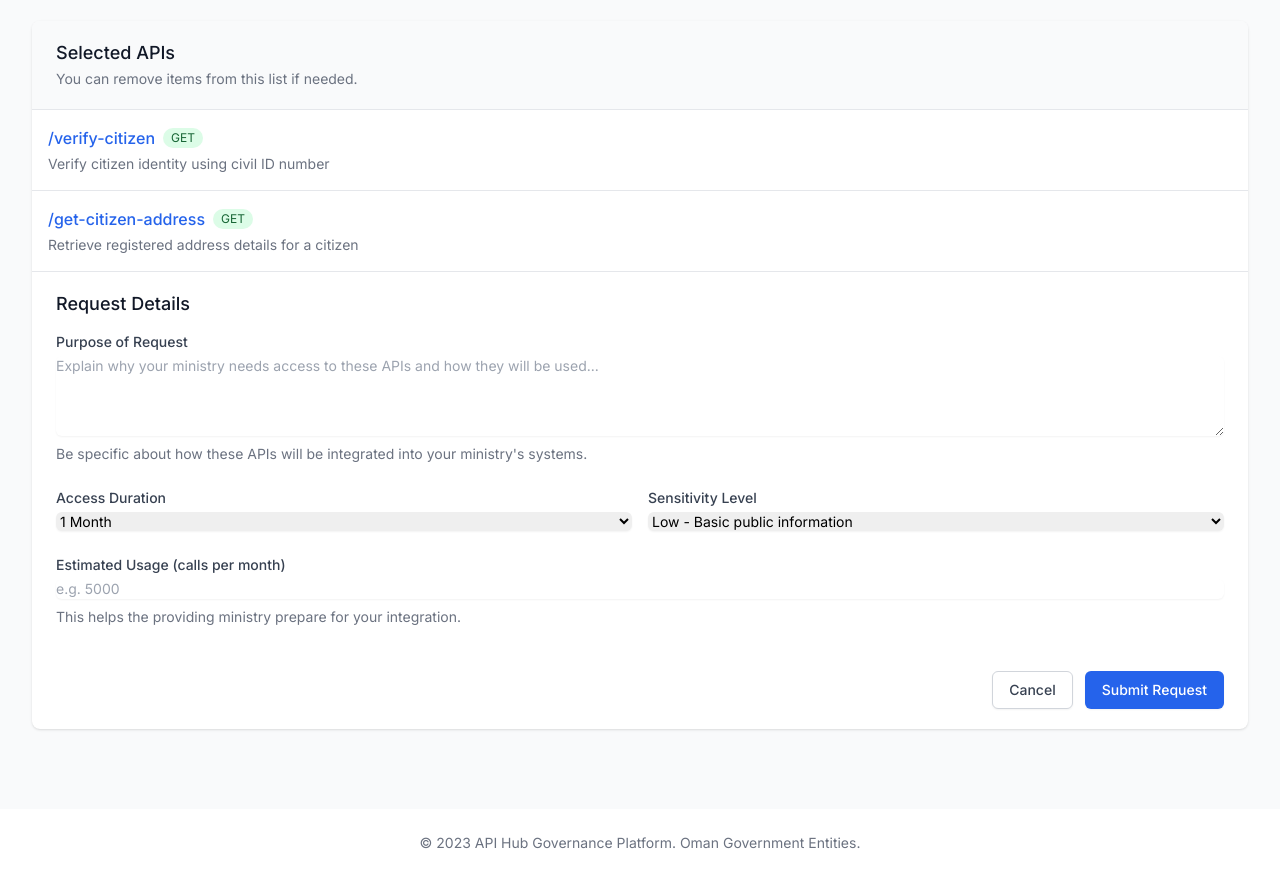
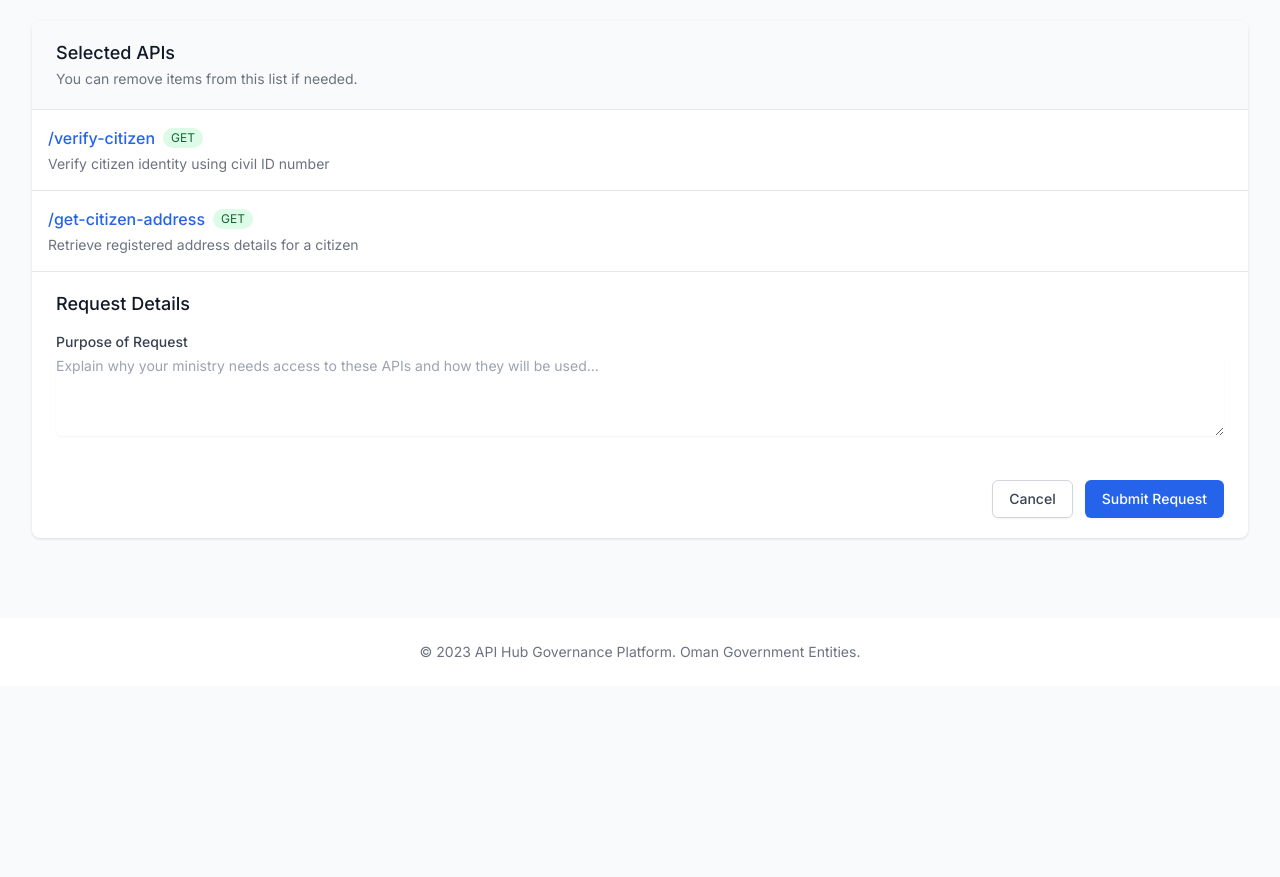
Before and after one commit to Mohad009/hulul, a plain HTML site: page ministry/request-form.html in a window 1280 px wide. Shown: the part 215-1092 px from the top of the page. After the commit the page ends 901 px from the top, so only its background shows below. Drawn offline with nearby package versions, Linux system fonts and the light colour scheme; some icons are missing.

Commit message:
request form, my request

```diff
--- a/ministry/request-form.html
+++ b/ministry/request-form.html
@@ -148,41 +148,7 @@
                         <div class="mt-1">
                             <textarea id="purpose" name="purpose" rows="4" class="shadow-sm focus:ring-blue-500 focus:border-blue-500 block w-full sm:text-sm border-gray-300 rounded-md" placeholder="Explain why your ministry needs access to these APIs and how they will be used..."></textarea>
                         </div>
-                        <p class="mt-2 text-sm text-gray-500">Be specific about how these APIs will be integrated into your ministry's systems.</p>
-                    </div>
 
-                    <div class="grid grid-cols-1 gap-y-6 gap-x-4 sm:grid-cols-6">
-                        <div class="sm:col-span-3">
-                            <label for="access-duration" class="block text-sm font-medium text-gray-700">Access Duration</label>
-                            <div class="mt-1">
-                                <select id="access-duration" name="access-duration" class="shadow-sm focus:ring-blue-500 focus:border-blue-500 block w-full sm:text-sm border-gray-300 rounded-md">
-                                    <option value="1-month">1 Month</option>
-                                    <option value="3-months">3 Months</option>
-                                    <option value="6-months">6 Months</option>
-                                    <option value="1-year">1 Year</option>
-                                    <option value="permanent">Permanent</option>
-                                </select>
-                            </div>
-                        </div>
-
-                        <div class="sm:col-span-3">
-                            <label for="sensitivity-level" class="block text-sm font-medium text-gray-700">Sensitivity Level</label>
-                            <div class="mt-1">
-                                <select id="sensitivity-level" name="sensitivity-level" class="shadow-sm focus:ring-blue-500 focus:border-blue-500 block w-full sm:text-sm border-gray-300 rounded-md">
-                                    <option value="low">Low - Basic public information</option>
-                                    <option value="medium">Medium - Government internal use</option>
-                                    <option value="high">High - Contains sensitive citizen data</option>
-                                </select>
-                            </div>
-                        </div>
-                    </div>
-
-                    <div>
-                        <label for="estimated-usage" class="block text-sm font-medium text-gray-700">Estimated Usage (calls per month)</label>
-                        <div class="mt-1">
-                            <input type="number" name="estimated-usage" id="estimated-usage" class="shadow-sm focus:ring-blue-500 focus:border-blue-500 block w-full sm:text-sm border-gray-300 rounded-md" placeholder="e.g. 5000">
-                        </div>
-                        <p class="mt-2 text-sm text-gray-500">This helps the providing ministry prepare for your integration.</p>
                     </div>
 
                     <div class="pt-5">
```
Also changed, not shown: ministry/my-requests.html (+2 -2 lines).
